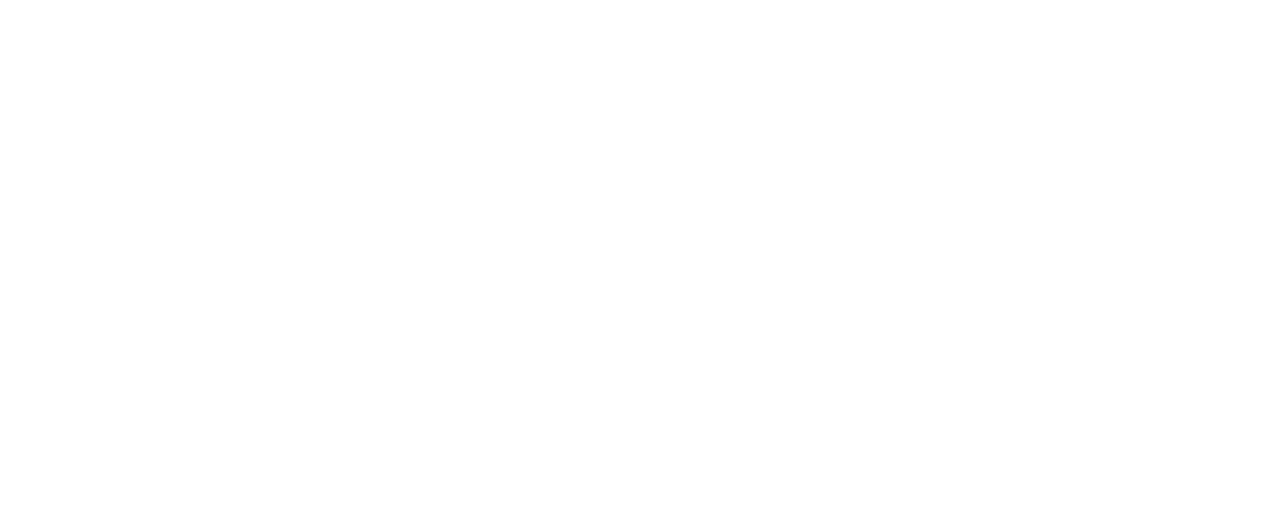
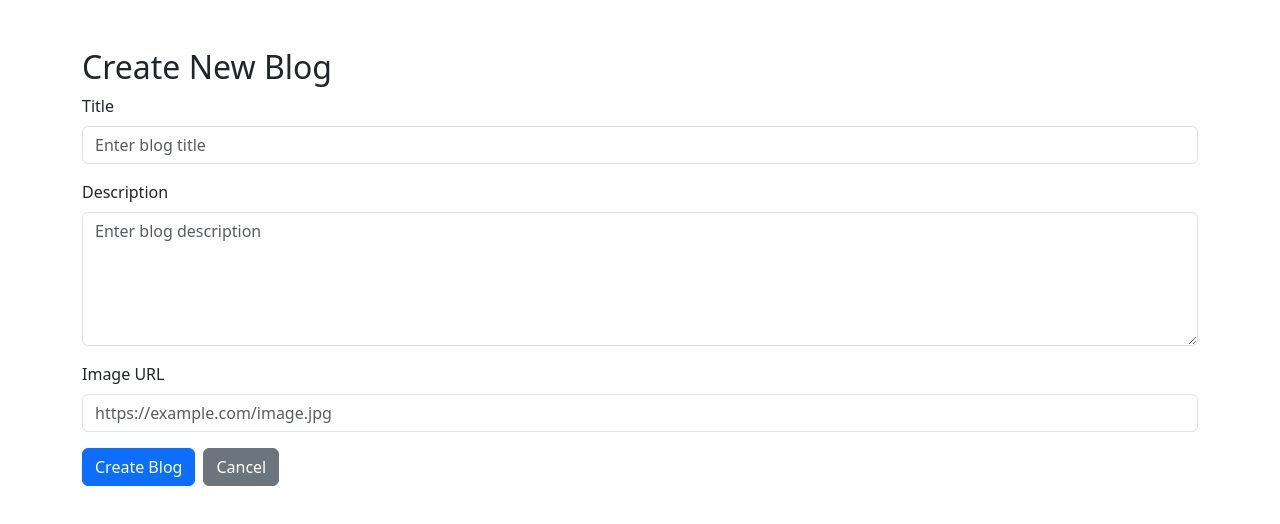
Before and after one commit to abhimanyusama/vega-blog, a React (Vite) app in the folder frontend/: page /create-blog in a window 1280 px wide. Before the commit this address had no page. Shown: the top 524 px of the page. Built offline with nearby package versions, Linux system fonts and the light colour scheme.

Commit message:
UPDATE: dashboard updated, blogs routing initiated

```diff
--- a/frontend/src/App.jsx
+++ b/frontend/src/App.jsx
@@ -1,8 +1,10 @@
 import React from "react";
 import { BrowserRouter as Router, Routes, Route } from "react-router-dom";
-import Signup from "./pages/signup.jsx";
-import Login from "./pages/login.jsx";
-import Dashboard from "./pages/Dashboard.jsx"; // coming next
+import Dashboard from "./pages/Dashboard";
+import CreateBlog from "./pages/CreateBlog";
+import Login from "./pages/Login";
+import Signup from "./pages/Signup";
+// import EditBlog if you're using it later
 
 function App() {
   return (
@@ -11,6 +13,8 @@
         <Route path="/signup" element={<Signup />} />
         <Route path="/login" element={<Login />} />
         <Route path="/dashboard" element={<Dashboard />} />
+        <Route path="/create-blog" element={<CreateBlog />} />
+        {/* <Route path="/edit-blog/:id" element={<EditBlog />} /> */}
       </Routes>
     </Router>
   );
--- /dev/null
+++ b/frontend/src/pages/CreateBlog.jsx
@@ -0,0 +1,117 @@
+import React, { useState } from "react";
+import { useNavigate } from "react-router-dom";
+import axios from "axios";
+
+const CreateBlog = () => {
+  const [form, setForm] = useState({
+    title: "",
+    description: "",
+    image: "", // now a string (URL)
+  });
+  const navigate = useNavigate();
+
+  const handleChange = (e) => {
+    const { name, value } = e.target;
+    setForm({ ...form, [name]: value });
+  };
+
+  const handleSubmit = async (e) => {
+    e.preventDefault();
+
+    const { title, description, image } = form;
+    if (!title || !description || !image) {
+      alert("Please fill all fields.");
+      return;
+    }
+
+    const token = localStorage.getItem("token");
+    if (!token) {
+      alert("Not authenticated.");
+      navigate("/login");
+      return;
+    }
+
+    try {
+      await axios.post(
+        "http://localhost:5000/api/blogs",
+        { title, description, image }, // sending plain JSON
+        {
+          headers: {
+            "Content-Type": "application/json",
+            Authorization: `Bearer ${token}`,
+          },
+        }
+      );
+      alert("Blog created successfully!");
+      navigate("/dashboard");
+    } catch (error) {
+      console.error(error);
+      alert("Failed to create blog.");
+    }
+  };
+
+  return (
+    <div className="container mt-5">
+      <h2>Create New Blog</h2>
+      <form onSubmit={handleSubmit}>
+        <div className="mb-3">
+          <label htmlFor="title" className="form-label">
+            Title
+          </label>
+          <input
+            type="text"
+            name="title"
+            className="form-control"
+            value={form.title}
+            onChange={handleChange}
+            placeholder="Enter blog title"
+            required
+          />
+        </div>
+
+        <div className="mb-3">
+          <label htmlFor="description" className="form-label">
+            Description
+          </label>
+          <textarea
+            name="description"
+            className="form-control"
+            rows="5"
+            value={form.description}
+            onChange={handleChange}
+            placeholder="Enter blog description"
+            required
+          />
+        </div>
+
+        <div className="mb-3">
+          <label htmlFor="image" className="form-label">
+            Image URL
+          </label>
+          <input
+            type="text"
+            name="image"
+            className="form-control"
+            value={form.image}
+            onChange={handleChange}
+            placeholder="https://example.com/image.jpg"
+            required
+          />
+        </div>
+
+        <button type="submit" className="btn btn-primary">
+          Create Blog
+        </button>
+        <button
+          type="button"
+          className="btn btn-secondary ms-2"
+          onClick={() => navigate("/dashboard")}
+        >
+          Cancel
+        </button>
+      </form>
+    </div>
+  );
+};
+
+export default CreateBlog;
--- a/frontend/src/pages/Dashboard.jsx
+++ b/frontend/src/pages/Dashboard.jsx
@@ -4,6 +4,7 @@
 
 const Dashboard = () => {
   const [user, setUser] = useState(null);
+  const [blogs, setBlogs] = useState([]);
   const navigate = useNavigate();
 
   useEffect(() => {
@@ -20,23 +21,53 @@
             Authorization: `Bearer ${token}`,
           },
         });
-        console.log("this is the result", res);
         setUser(res.data);
       } catch (err) {
         console.error(err);
-        alert("Session expired or invalid. Please login again.");
+        alert("Session expired. Please login again.");
         localStorage.removeItem("token");
         navigate("/login");
       }
     };
 
+    const fetchBlogs = async () => {
+      try {
+        const res = await axios.get("http://localhost:5000/api/blogs");
+        setBlogs(res.data);
+      } catch (err) {
+        console.error(err);
+        alert("Failed to load blogs.");
+      }
+    };
+
     fetchProfile();
+    fetchBlogs();
   }, [navigate]);
+
+  const handleDelete = async (id) => {
+    if (!window.confirm("Are you sure you want to delete this blog?")) return;
+    const token = localStorage.getItem("token");
+
+    try {
+      await axios.delete(`http://localhost:5000/api/blogs/${id}`, {
+        headers: {
+          Authorization: `Bearer ${token}`,
+        },
+      });
+      alert("Blog deleted.");
+      setBlogs(blogs.filter((blog) => blog._id !== id));
+    } catch (err) {
+      console.error(err);
+      alert("Failed to delete blog.");
+    }
+  };
 
   if (!user) return <div className="container mt-5">Loading...</div>;
 
   return (
-    <div className="container mt-5 d-flex justify-content-between align-items-center">
+    <div className="container mt-5">
+      {/* Header */}
+      <div className="d-flex justify-content-between align-items-center mb-4">
         <div>
           <h2>Welcome, {user.email}</h2>
           <p>This is your dashboard.</p>
@@ -49,6 +80,66 @@
           />
         </div>
       </div>
+
+      {/* Create Blog Button */}
+      <div className="mb-3 text-end">
+        <button
+          className="btn btn-primary"
+          onClick={() => navigate("/create-blog")}
+        >
+          Create Blog
+        </button>
+      </div>
+
+      {/* Blog List */}
+      <h4>Your Blogs</h4>
+      <table className="table table-bordered table-hover mt-3">
+        <thead>
+          <tr>
+            <th>Title</th>
+            <th>Image</th>
+            <th>Description</th>
+            <th>Actions</th>
+          </tr>
+        </thead>
+        <tbody>
+          {blogs.map((blog) => (
+            <tr key={blog._id}>
+              <td>{blog.title}</td>
+              <td>
+                <img
+                  src={`http://localhost:5000/${blog.image}`}
+                  alt="Blog"
+                  style={{ width: "100px" }}
+                />
+              </td>
+              <td>{blog.description.slice(0, 100)}...</td>
+              <td>
+                <button
+                  className="btn btn-sm btn-warning me-2"
+                  onClick={() => navigate(`/edit-blog/${blog._id}`)}
+                >
+                  Edit
+                </button>
+                <button
+                  className="btn btn-sm btn-danger"
+                  onClick={() => handleDelete(blog._id)}
+                >
+                  Delete
+                </button>
+              </td>
+            </tr>
+          ))}
+          {!blogs.length && (
+            <tr>
+              <td colSpan="4" className="text-center">
+                No blogs found.
+              </td>
+            </tr>
+          )}
+        </tbody>
+      </table>
+    </div>
   );
 };
 
--- a/frontend/src/services/api.js
+++ b/frontend/src/services/api.js
@@ -1,7 +1,7 @@
 import axios from "axios";
 
 const API = axios.create({
-  baseURL: "http://localhost:5000/api", // Adjust if different
+  baseURL: "http://localhost:5000/api",
 });
 
 export const signup = (formData) =>
@@ -10,3 +10,29 @@
   });
 
 export const login = (data) => API.post("/auth/login", data);
+// Add these blog API functions
+
+export const getAllBlogs = () => API.get("/blogs");
+export const getBlogById = (id) => API.get(`/blogs/${id}`);
+export const createBlog = (formData) =>
+  API.post("/blogs", formData, {
+    headers: {
+      "Content-Type": "multipart/form-data",
+      Authorization: `Bearer ${localStorage.getItem("token")}`,
+    },
+  });
+
+export const updateBlog = (id, formData) =>
+  API.put(`/blogs/${id}`, formData, {
+    headers: {
+      "Content-Type": "multipart/form-data",
+      Authorization: `Bearer ${localStorage.getItem("token")}`,
+    },
+  });
+
+export const deleteBlog = (id) =>
+  API.delete(`/blogs/${id}`, {
+    headers: {
+      Authorization: `Bearer ${localStorage.getItem("token")}`,
+    },
+  });
```
Lines whose indentation alone changed are shown as unchanged.
